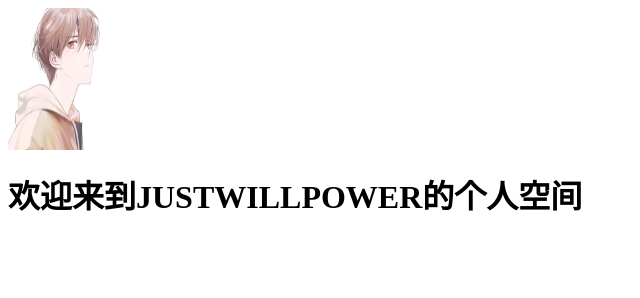
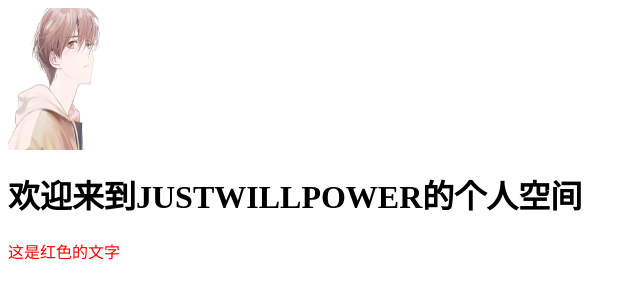
Before and after one commit to JUSTWILLPOWER/HTML-STUDY, a plain HTML site: page index.html in a window 1280 px wide. Shown: the whole page, without its empty margins (0-640 px from the left). Drawn offline with Linux system fonts and the light colour scheme.

Commit message:
增加红色文字

```diff
--- a/index.html
+++ b/index.html
@@ -4,6 +4,7 @@
 
 <img src = "QQ头像.jpg" width = "104" height = "142" />
 <h1 style="color: black;">欢迎来到JUSTWILLPOWER的个人空间</h1>
+<p style="color: red;">这是红色的文字</p>
 
 
 
```
